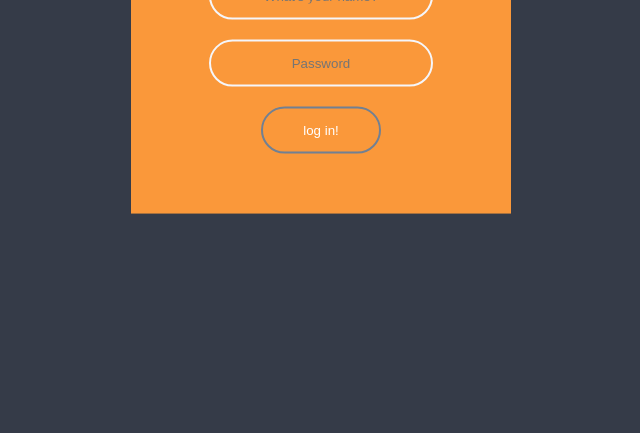
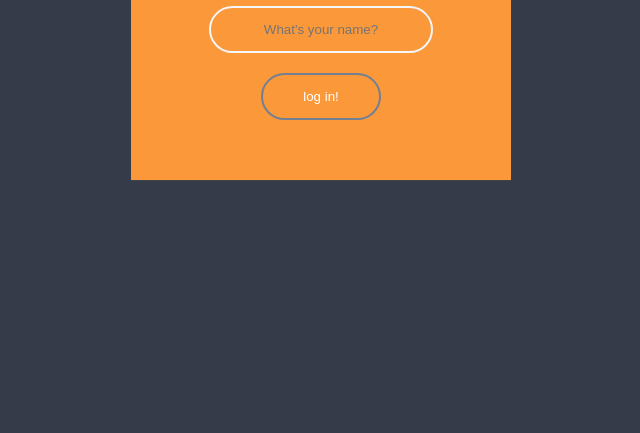
Before and after one commit to HippoBaguette/hippobaguette.github.io, a plain HTML site: page index.html in a window 1280 px wide. Shown: the part 367-800 px from the top of the page, without its empty margins (319-959 px from the left). Drawn offline with Linux system fonts and the light colour scheme.

Commit message:
fixed issue

```diff
--- a/index.html
+++ b/index.html
@@ -18,7 +18,6 @@
   <form class="box" action="src/main.html" >
     <h1>Log In</h1>
     <input type="text" name="" placeholder="What's your name?">
-    <input type="password" name="" placeholder="Password">
     <input type="submit" name="" value="log in!">
   </form>
 
```
